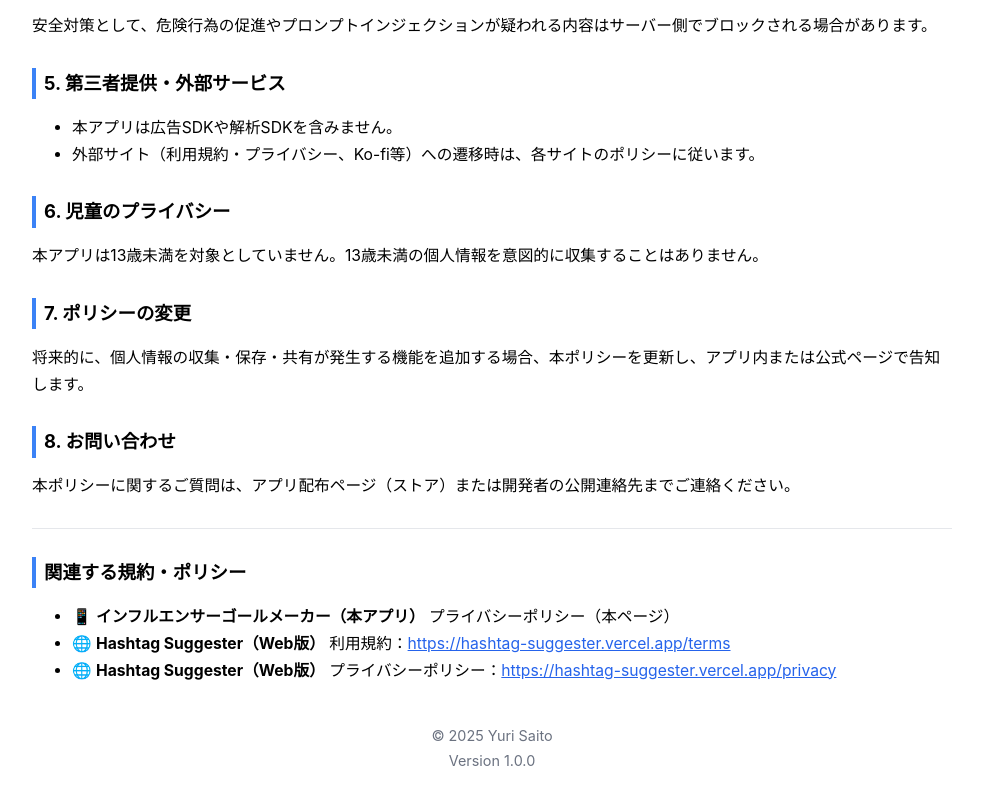
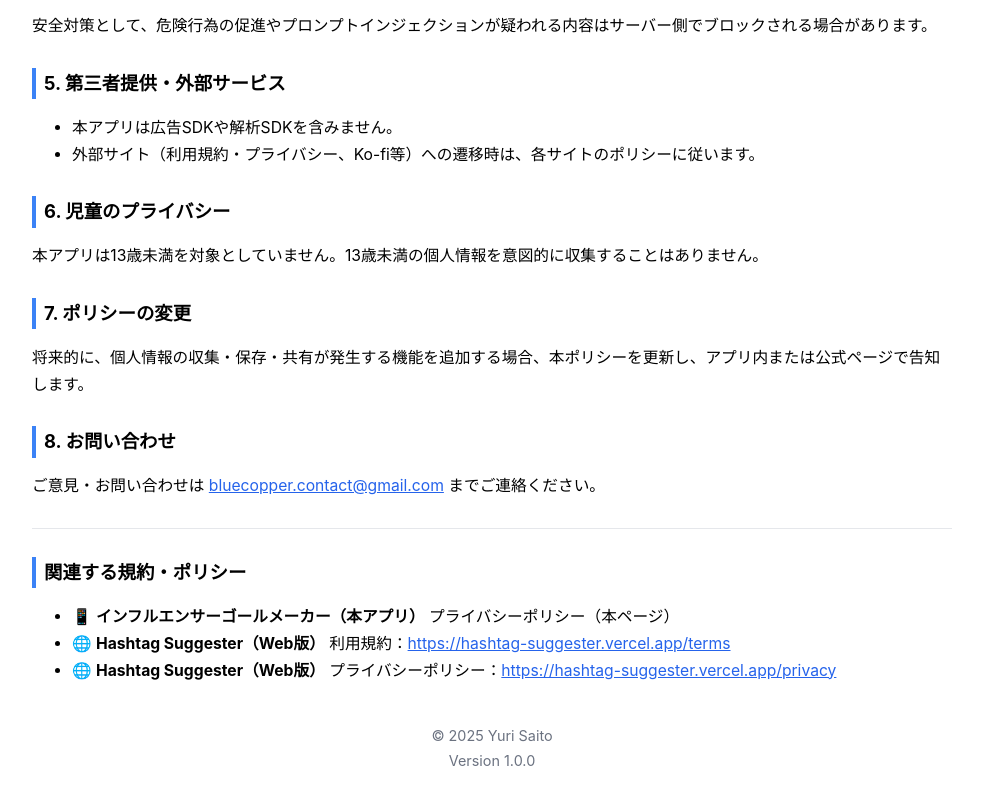
Before and after one commit to 437437/influencer-privacy-policy, a plain HTML site: page index.html in a window 1280 px wide. Shown: the part 993-1790 px from the top of the page, without its empty margins (148-1131 px from the left). Drawn offline with Linux system fonts and the light colour scheme.

Commit message:
Update index.html

```diff
--- a/index.html
+++ b/index.html
@@ -80,7 +80,7 @@
   <p>将来的に、個人情報の収集・保存・共有が発生する機能を追加する場合、本ポリシーを更新し、アプリ内または公式ページで告知します。</p>
 
   <h2>8. お問い合わせ</h2>
-  <p>本ポリシーに関するご質問は、アプリ配布ページ（ストア）または開発者の公開連絡先までご連絡ください。</p>
+  <p>ご意見・お問い合わせは <a href="mailto:bluecopper.contact@gmail.com">bluecopper.contact@gmail.com</a> までご連絡ください。</p>
 
   <hr>
 
```
